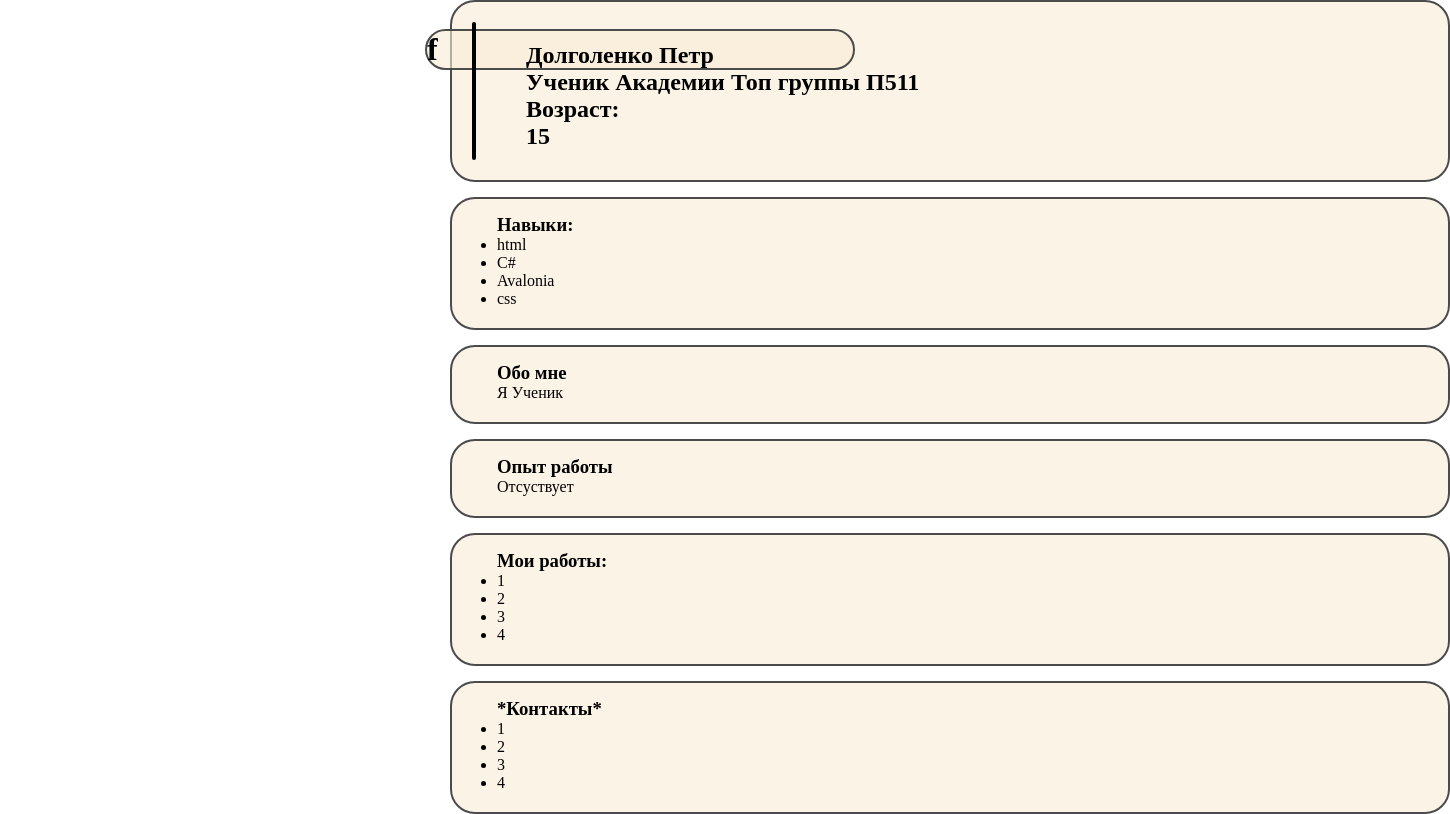
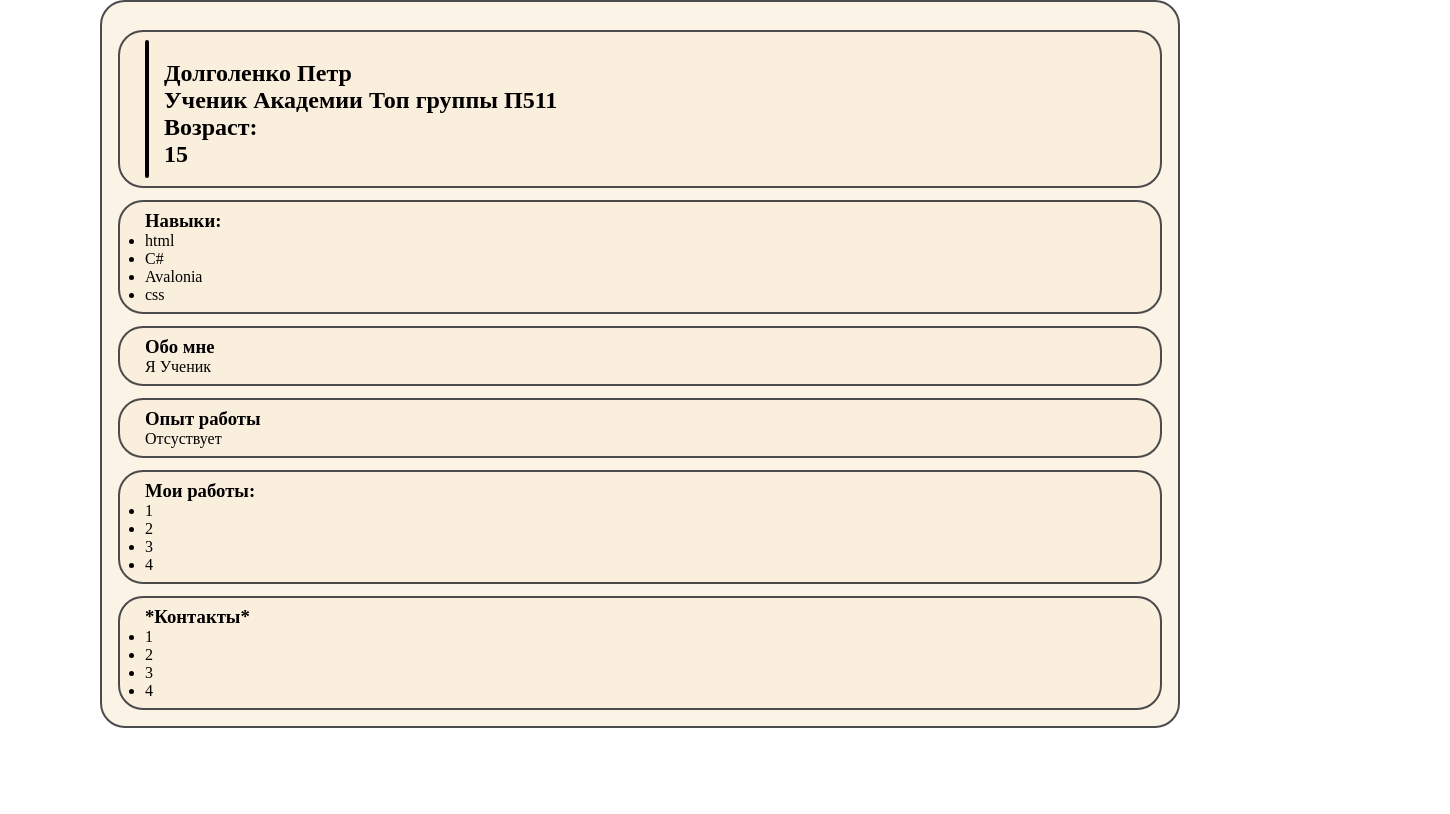
Before and after one commit to SOSOKSNEPTUN/SOSOKSNEPTUN.io, a plain HTML site: page index.html in a window 1280 px wide. Shown: the whole page, 1450 px wide, since content can reach past the window. Drawn offline with Linux system fonts and the light colour scheme.

Commit message:
Add files via upload

```diff
--- a/index.html
+++ b/index.html
@@ -10,22 +10,36 @@
 
 <body id="body">
   <main>
-    <section>
+    <ection>
+      <div class="shtorka">
+
+
+
+
+      </div>
+    </ection>
+
+
+
+
+
+    <section class="section">
       <div class="info">
         <img
           src="https://avatars.mds.yandex.net/i?id=d4d8868106d637a1a65e38f6294f243ba0c93586-7025773-images-thumbs&n=13"
           alt="" />
-        <div class="info2">
+        <div class="info-text">
           <h1>Долголенко Петр</h1>
-                 <h2>Ученик Академии Топ группы П511</h2>
-          <h2>Возраст:</h2><h2>15</h2>
+          <h2>Ученик Академии Топ группы П511</h2>
+          <h2>Возраст:</h2>
+          <h2>15</h2>
 
 
         </div>
       </div>
     </section>
 
-    <section>
+    <section class="section">
       <div class="naviki2">
         <h3>Навыки:</h3>
         <ul id="perks">
@@ -33,14 +47,14 @@
       </div>
     </section>
 
-    <section>
+    <section class="section">
       <div class="obomne">
         <h3>Обо мне</h3>
         <p>Я Ученик</p>
       </div>
     </section>
 
-    <section>
+    <section class="section">
       <div class="opitraboti">
         <h3>Опыт работы</h3>
         <p>Отсуствует</p>
@@ -48,28 +62,27 @@
     </section>
 
     <section>
-      <div class="moiraboti">
+      <div class="moiraboti section">
         <h3>Мои работы:</h3>
-        <ul id = "moiraboti">
+        <ul id="moiraboti">
         </ul>
       </div>
     </section>
 
     <section>
-      <div class="kontakti">
+      <div class="kontakti section">
         <h3>*Контакты*</h3>
-        <ul id = "kontakti">
+        <ul id="kontakti">
         </ul>
 
     </section>
 
-  </div>
-  <div class="ggg"><h1>f</h1></div>
+    </div>
   </main>
 
 
   <script>
-    let arr = ["html", "C#", "Avalonia","css"]
+    let arr = ["html", "C#", "Avalonia", "css"]
     let perks = document.getElementById("perks")
     arr.forEach((item) => {
       let card = document.createElement("li")
@@ -79,7 +92,7 @@
 
       perks.appendChild(card)
     })
-    let car = [1, 2, 3,4]
+    let car = [1, 2, 3, 4]
     let moiraboti = document.getElementById("moiraboti")
     car.forEach((tem) => {
       let card = document.createElement("li")
@@ -90,7 +103,7 @@
       moiraboti.appendChild(card)
     })
 
-    let rac = [1, 2, 3,4]
+    let rac = [1, 2, 3, 4]
     let kontakti = document.getElementById("kontakti")
 
 
--- a/style.css
+++ b/style.css
@@ -2,101 +2,6 @@
   margin: 0;
   padding: 0;
   box-sizing: border-box;
-}
-/*section:nth-last-of-type(odd),
-footer,
-header {
-  background-color: rgb(199, 45, 45);
-}
-
-section:nth-last-of-type(even) {
-  background-color: rgb(80, 9, 9);
-}*/
-.card{
-  color: #000000;
-}
-body {
-  background-image: url('https://avatars.mds.yandex.net/i?id=17041ce118dbd876b84d272f0bcfbb4e5a5ad1b8-12481555-images-thumbs&n=13');
-  color: #000000;
-  border-radius: 300px;
-
-
-}
-.ggg{
-  background-color: rgba(250, 235, 215, 0.6);
-  border: 2px solid #4b4b4b;
-  border-radius: 25px;
-
-    margin: -800px 425px 500px;
-}
-
-.info {
-  width: 1000px;
-  margin: 0 auto;
-  padding: 20px;
-  background-color: rgba(250, 235, 215, 0.6);
-  border: 2px solid #4b4b4b;
-  border-radius: 25px;
-  margin: 0px 450px 15px;
-  display: flex;
-  /*gap: 50px;*/
-
-}
-.info2{
-  margin: 20px 50px 10px;;
-}
-
-
-
-.naviki2 {
-  width: 1000px;
-  margin: 0 auto;
-  padding: 20px;
-    background-color: rgba(250, 235, 215, 0.6);
-  border: 2px solid #4b4b4b;
-  border-radius: 25px;
-    margin: 0px 450px 15px;
-    padding: 15px 45px 20px;
-}
-.obomne {
-  width: 1000px;
-  margin: 0 auto;
-  padding: 20px;
-    background-color: rgba(250, 235, 215, 0.6);
-  border: 2px solid #4b4b4b;
-  border-radius: 25px;
-      margin: 0px 450px 15px;
-    padding: 15px 45px 20px;
-}
-.opitraboti {
-  width: 1000px;
-  margin: 0 auto;
-  padding: 20px;
-    background-color: rgba(250, 235, 215, 0.6);
-  border: 2px solid #4b4b4b;
-  border-radius: 25px;
-      margin: 0px 450px 15px;
-    padding: 15px 45px 20px;
-}
-.moiraboti {
-  width: 1000px;
-  margin: 0 auto;
-  padding: 20px;
-    background-color: rgba(250, 235, 215, 0.6);
-  border: 2px solid #4b4b4b;
-  border-radius: 25px;
-      margin: 0px 450px 15px;
-    padding: 15px 45px 20px;
-}
-.kontakti {
-  width: 1000px;
-  margin: 0 auto;
-  padding: 20px;
-    background-color: rgba(250, 235, 215, 0.6);
-  border: 2px solid #4b4b4b;
-  border-radius: 25px;
-      margin: 0px 450px 15px;
-    padding: 15px 45px 20px;
 }
 
 img {
@@ -105,15 +10,50 @@ img {
 }
 
 
+body {
+  background-image: url('https://avatars.mds.yandex.net/i?id=17041ce118dbd876b84d272f0bcfbb4e5a5ad1b8-12481555-images-thumbs&n=13');
+  background-size: cover;
+  border-radius: 300px;
+}
 
+main {
+  width: 1080px;
+  padding: 16px;
+  margin: auto;
+  background-color: rgba(250, 235, 215, 0.6);
+  border: 2px solid #4b4b4b;
+  border-radius: 25px;
+}
 
-@media (max-width: 1000px) {
-  .info,.naviki2,.info2,.obomne,.opitraboti,.moiraboti,.kontakti{
-    width: 100%;
-  }
+.section {
+  padding: 8px 25px;
+  margin-top: 12px;
+  background-color: rgba(250, 235, 215, 0.6);
+  border: 2px solid #4b4b4b;
+  border-radius: 25px;
+}
+
+/* Info */
+.info {
+  /* padding: 20px; */
+  display: flex;
+}
+
+.info-text {
+  margin: 20px 15px 10px;
 }
 
 @media (max-width: 1250px) {
+  main {
+    width: 100%;
+  }
 
 
 }
+
+@media (max-width: 800px) {
+  .info {
+    display: flex;
+    flex-direction: column;
+  }
+}
```
